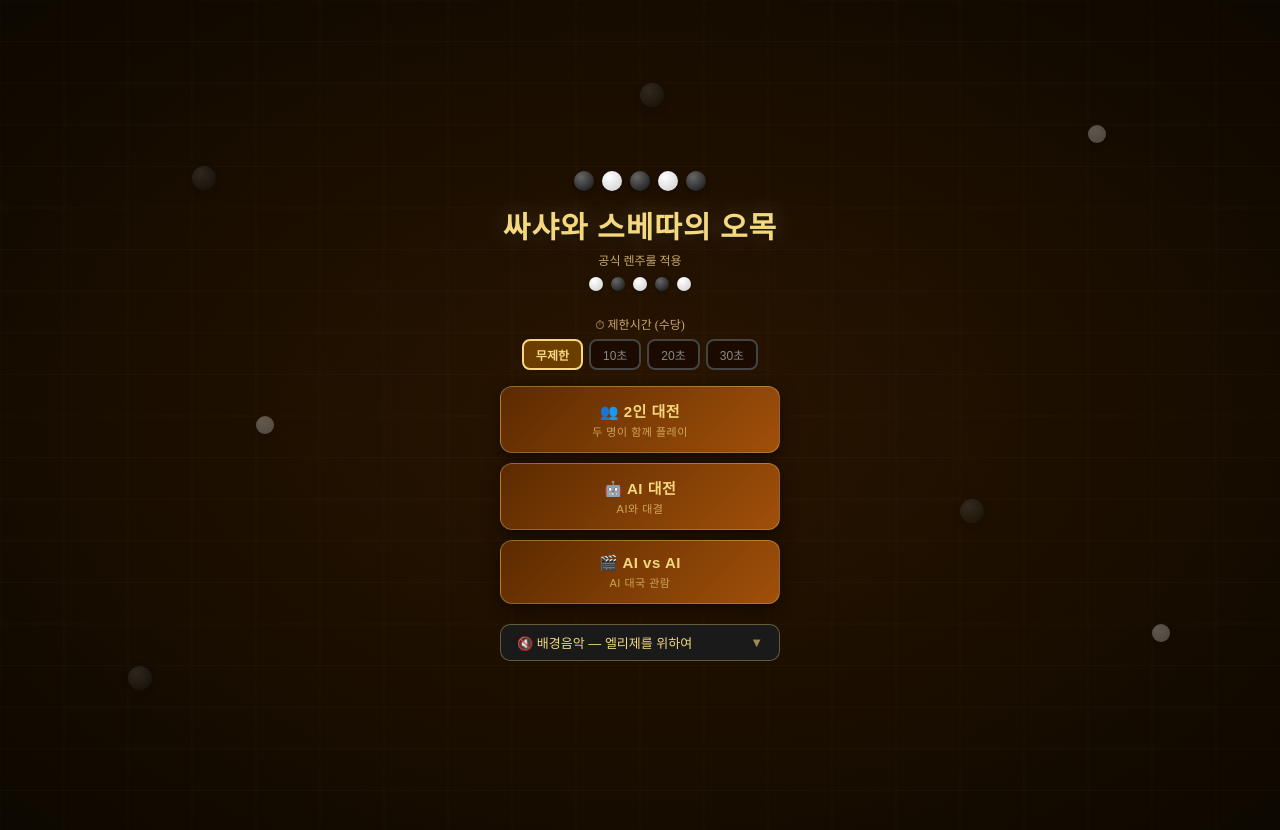
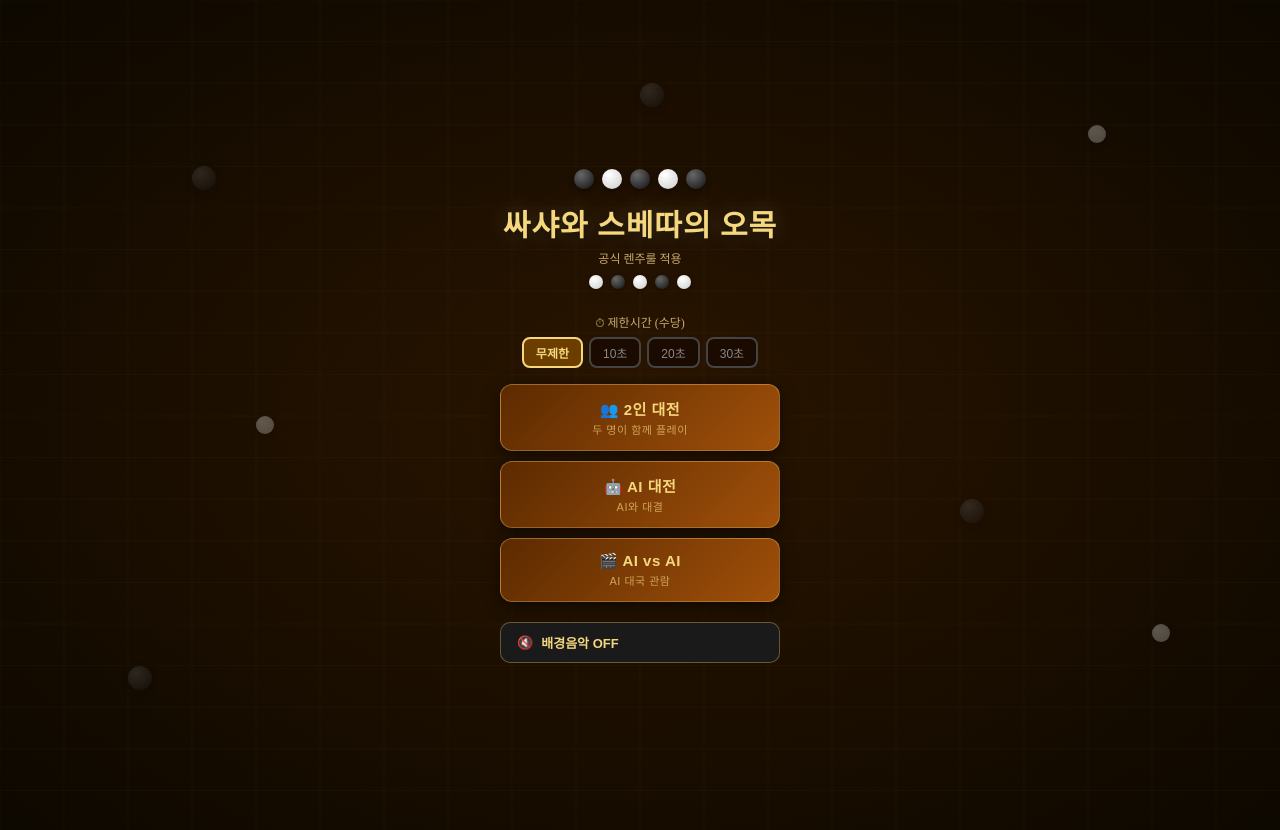
Before and after one commit to alexkim0486/alex-omok, a React (Create React App) app: page / in a window 1280 px wide. Built offline with nearby package versions, Linux system fonts and the light colour scheme.

Commit message:
YouTube 팝송 100곡 랜덤 배경음악 추가

```diff
--- a/src/App.js
+++ b/src/App.js
@@ -326,138 +326,217 @@ function useBoardSize(){
   return size;
 }
 
-// ── 클래식 음악 (Web Audio) ──────────────────────────────
-const CLASSICS = [
-  {name:'엘리제를 위하여', composer:'베토벤',
-   notes:[{f:659,d:.3},{f:623,d:.3},{f:659,d:.3},{f:623,d:.3},{f:659,d:.3},{f:494,d:.3},{f:587,d:.3},{f:523,d:.3},{f:440,d:.6},{f:0,d:.1},{f:262,d:.3},{f:330,d:.3},{f:440,d:.3},{f:494,d:.6},{f:0,d:.1},{f:330,d:.3},{f:415,d:.3},{f:494,d:.3},{f:523,d:.6}]},
-  {name:'터키 행진곡', composer:'모차르트',
-   notes:[{f:440,d:.2},{f:440,d:.2},{f:415,d:.2},{f:440,d:.2},{f:0,d:.1},{f:440,d:.2},{f:0,d:.1},{f:440,d:.2},{f:494,d:.2},{f:523,d:.2},{f:494,d:.2},{f:523,d:.2},{f:0,d:.1},{f:523,d:.2},{f:0,d:.1},{f:523,d:.2},{f:587,d:.2},{f:659,d:.4}]},
-  {name:'녹턴 Op.9', composer:'쇼팽',
-   notes:[{f:494,d:.6},{f:587,d:.3},{f:659,d:.3},{f:740,d:.6},{f:659,d:.3},{f:587,d:.3},{f:523,d:.9},{f:0,d:.2},{f:440,d:.6},{f:523,d:.3},{f:587,d:.3},{f:659,d:.9}]},
-  {name:'미뉴에트', composer:'바흐',
-   notes:[{f:392,d:.4},{f:349,d:.2},{f:330,d:.2},{f:294,d:.2},{f:262,d:.4},{f:294,d:.4},{f:330,d:.4},{f:392,d:.4},{f:349,d:.4},{f:294,d:.8},{f:440,d:.4},{f:392,d:.2},{f:349,d:.2},{f:330,d:.2},{f:294,d:.4}]},
-  {name:'달빛', composer:'드뷔시',
-   notes:[{f:415,d:.5},{f:523,d:.5},{f:622,d:.5},{f:740,d:1},{f:622,d:.5},{f:523,d:.5},{f:466,d:.5},{f:415,d:1},{f:370,d:.5},{f:466,d:.5},{f:523,d:.5},{f:622,d:1}]},
-  {name:'월광 소나타', composer:'베토벤',
-   notes:[{f:208,d:.4},{f:262,d:.4},{f:330,d:.4},{f:208,d:.4},{f:262,d:.4},{f:330,d:.4},{f:196,d:.4},{f:247,d:.4},{f:330,d:.4},{f:196,d:.4},{f:247,d:.4},{f:330,d:.4},{f:175,d:.4},{f:220,d:.4},{f:294,d:.8}]},
-  {name:'캐논', composer:'파헬벨',
-   notes:[{f:294,d:.4},{f:220,d:.4},{f:247,d:.4},{f:196,d:.4},{f:196,d:.4},{f:147,d:.4},{f:175,d:.4},{f:220,d:.4},{f:294,d:.4},{f:220,d:.4},{f:247,d:.4},{f:196,d:.4},{f:175,d:.4},{f:220,d:.4},{f:247,d:.4},{f:294,d:.4}]},
-  {name:'세레나데', composer:'슈베르트',
-   notes:[{f:330,d:.3},{f:294,d:.15},{f:330,d:.15},{f:349,d:.3},{f:294,d:.3},{f:262,d:.6},{f:0,d:.15},{f:262,d:.3},{f:294,d:.3},{f:330,d:.3},{f:392,d:.3},{f:440,d:.6}]},
-  {name:'백조', composer:'생상스',
-   notes:[{f:523,d:.6},{f:494,d:.3},{f:440,d:.3},{f:494,d:.6},{f:523,d:.6},{f:587,d:.3},{f:659,d:.3},{f:587,d:.6},{f:523,d:.6},{f:494,d:.3},{f:523,d:.3},{f:587,d:1.2}]},
-  {name:'작은 별', composer:'모차르트',
-   notes:[{f:262,d:.4},{f:262,d:.4},{f:392,d:.4},{f:392,d:.4},{f:440,d:.4},{f:440,d:.4},{f:392,d:.8},{f:349,d:.4},{f:349,d:.4},{f:330,d:.4},{f:330,d:.4},{f:294,d:.4},{f:294,d:.4},{f:262,d:.8}]},
+// ── 한국인이 좋아하는 팝송 100곡 YouTube ID ──────────────
+const POPSONGS = [
+  {title:'Shape of You',artist:'Ed Sheeran',id:'JGwWNGJdvx8'},
+  {title:'Blinding Lights',artist:'The Weeknd',id:'4NRXx6U8ABQ'},
+  {title:'Someone Like You',artist:'Adele',id:'hLQl3WQQoQ0'},
+  {title:'Rolling in the Deep',artist:'Adele',id:'rYEDA3JcQqw'},
+  {title:'Happy',artist:'Pharrell Williams',id:'ZbZSe6N_BXs'},
+  {title:'Uptown Funk',artist:'Bruno Mars',id:'OPf0YbXqDm0'},
+  {title:'Stay With Me',artist:'Sam Smith',id:'pB-5XG-DbAA'},
+  {title:'Thinking Out Loud',artist:'Ed Sheeran',id:'lp-EO5I60KA'},
+  {title:'Let Her Go',artist:'Passenger',id:'RBumgq5yVrA'},
+  {title:'Counting Stars',artist:'OneRepublic',id:'hT_nvWreIhg'},
+  {title:'Photograph',artist:'Ed Sheeran',id:'nSDgHBxUbVQ'},
+  {title:'Perfect',artist:'Ed Sheeran',id:'2Vv-BfVoq4g'},
+  {title:'All of Me',artist:'John Legend',id:'450p7goxZqg'},
+  {title:'See You Again',artist:'Wiz Khalifa',id:'RgKAFK5djSk'},
+  {title:'Shallow',artist:'Lady Gaga',id:'bo_efYhYU2A'},
+  {title:'A Thousand Years',artist:'Christina Perri',id:'rtOvBOTyX00'},
+  {title:'Poker Face',artist:'Lady Gaga',id:'bESGLojNYSo'},
+  {title:'Bad Guy',artist:'Billie Eilish',id:'DyDfgMOUjCI'},
+  {title:'Levitating',artist:'Dua Lipa',id:'TUVcZfQe-Kw'},
+  {title:'Watermelon Sugar',artist:'Harry Styles',id:'E07s5ZYygMg'},
+  {title:'Dynamite',artist:'BTS',id:'gdZLi9oWNZg'},
+  {title:'Butter',artist:'BTS',id:'WMweEpGlu_U'},
+  {title:'Permission to Dance',artist:'BTS',id:'CuklIb9d3fI'},
+  {title:'LALISA',artist:'LISA',id:'awkkyBH2zEo'},
+  {title:'Pink Venom',artist:'BLACKPINK',id:'nSD9lMVMCuA'},
+  {title:'Attention',artist:'NewJeans',id:'ArmDp-zijuc'},
+  {title:'Hype Boy',artist:'NewJeans',id:'MirbCiMhIPE'},
+  {title:'Love Dive',artist:'IVE',id:'4vbDFu0PUew'},
+  {title:'After LIKE',artist:'IVE',id:'F0B7HDiY-10'},
+  {title:'Nxde',artist:'(G)I-DLE',id:'yYK9uaAVCGw'},
+  {title:'Believer',artist:'Imagine Dragons',id:'7wtfhZwyrcc'},
+  {title:'Thunder',artist:'Imagine Dragons',id:'va0PTsJxBLE'},
+  {title:'Demons',artist:'Imagine Dragons',id:'mWRsgZuwf_8'},
+  {title:'Radioactive',artist:'Imagine Dragons',id:'ktvTqknDobU'},
+  {title:'Stressed Out',artist:'Twenty One Pilots',id:'pXRviuL6vMY'},
+  {title:'Ride',artist:'Twenty One Pilots',id:'Pw-4kopvmi8'},
+  {title:'Mr. Brightside',artist:'The Killers',id:'gGdGFtwCNBE'},
+  {title:'Human',artist:'The Killers',id:'RIZdjT9SCPE'},
+  {title:'Viva La Vida',artist:'Coldplay',id:'dvgZkm1xWPE'},
+  {title:'The Scientist',artist:'Coldplay',id:'RB-RcX5DS5A'},
+  {title:'Fix You',artist:'Coldplay',id:'k4V3Mo61fJM'},
+  {title:'Yellow',artist:'Coldplay',id:'yKNxeF4KMsY'},
+  {title:'Clocks',artist:'Coldplay',id:'d020hcWA_Wg'},
+  {title:'Someone You Loved',artist:'Lewis Capaldi',id:'zABZyahH4t0'},
+  {title:'Before You Go',artist:'Lewis Capaldi',id:'_V2sBURgUBI'},
+  {title:'Heat Waves',artist:'Glass Animals',id:'mRD0-GxqHVo'},
+  {title:'drivers license',artist:'Olivia Rodrigo',id:'ZmDBbnmKpqQ'},
+  {title:'good 4 u',artist:'Olivia Rodrigo',id:'gNi_6U5Pm_o'},
+  {title:'traitor',artist:'Olivia Rodrigo',id:'4ux2oDHMFiA'},
+  {title:'Peaches',artist:'Justin Bieber',id:'tQ0yjYMHNkM'},
+  {title:'Stay',artist:'Justin Bieber',id:'iom4fQOiMW8'},
+  {title:'Love Yourself',artist:'Justin Bieber',id:'oyEuk8j8imI'},
+  {title:'Sorry',artist:'Justin Bieber',id:'fRh_vgS2dFE'},
+  {title:'Anti-Hero',artist:'Taylor Swift',id:'b1kbLwvqugk'},
+  {title:'Shake It Off',artist:'Taylor Swift',id:'nfWlot6h_JM'},
+  {title:'Blank Space',artist:'Taylor Swift',id:'e-ORhEE9VVg'},
+  {title:'Bad Blood',artist:'Taylor Swift',id:'QcIy9NiNbmo'},
+  {title:'Cruel Summer',artist:'Taylor Swift',id:'ic8j13piAhQ'},
+  {title:'As It Was',artist:'Harry Styles',id:'H5v3kku4y6Q'},
+  {title:'Adore You',artist:'Harry Styles',id:'VF-r5TtlT9w'},
+  {title:'Flowers',artist:'Miley Cyrus',id:'G7KNmW9a75Y'},
+  {title:'Midnight Rain',artist:'Taylor Swift',id:'yY8BO4x7OX4'},
+  {title:'Positions',artist:'Ariana Grande',id:'tcYodQoapMg'},
+  {title:'7 rings',artist:'Ariana Grande',id:'QYh6mYIJG2Y'},
+  {title:'thank u, next',artist:'Ariana Grande',id:'gl1aHhXnN1k'},
+  {title:'God is a woman',artist:'Ariana Grande',id:'kHLHSlExFis'},
+  {title:'Lose You To Love Me',artist:'Selena Gomez',id:'_1OfTeZLioo'},
+  {title:'Come & Get It',artist:'Selena Gomez',id:'pCTae4TPFCE'},
+  {title:'Wolves',artist:'Selena Gomez',id:'0n7jEexKnOQ'},
+  {title:'Dance Monkey',artist:'Tones and I',id:'q0hyYWKXF0Q'},
+  {title:'Havana',artist:'Camila Cabello',id:'HCjNJDNzw8Y'},
+  {title:'Señorita',artist:'Shawn Mendes',id:'Pkh8UtuejGw'},
+  {title:'Stitches',artist:'Shawn Mendes',id:'VbfpW0pbvaU'},
+  {title:'Treat You Better',artist:'Shawn Mendes',id:'lY2yjAdbvdQ'},
+  {title:'Mercy',artist:'Shawn Mendes',id:'Lp7E973LKQE'},
+  {title:'One Dance',artist:'Drake',id:'iuqXFC_qIvA'},
+  {title:'Hotline Bling',artist:'Drake',id:'uxpDa-c-4Mc'},
+  {title:'God\'s Plan',artist:'Drake',id:'xpVfcZ0ZcFM'},
+  {title:'Circles',artist:'Post Malone',id:'21qNxnCS8WU'},
+  {title:'Sunflower',artist:'Post Malone',id:'ApXoWvfEYVU'},
+  {title:'Rockstar',artist:'Post Malone',id:'UceaB4D0jpo'},
+  {title:'Bohemian Rhapsody',artist:'Queen',id:'fJ9rUzIMcZQ'},
+  {title:'Don\'t Stop Me Now',artist:'Queen',id:'HgzGwKwLmgM'},
+  {title:'We Will Rock You',artist:'Queen',id:'-tJYN-eG1zk'},
+  {title:'Hotel California',artist:'Eagles',id:'BciS5krYL80'},
+  {title:'Smells Like Teen Spirit',artist:'Nirvana',id:'hTWKbfoikeg'},
+  {title:'Wonderwall',artist:'Oasis',id:'bx1Bh8ZvH84'},
+  {title:'Yesterday',artist:'Beatles',id:'NrgmdOz227I'},
+  {title:'Let It Be',artist:'Beatles',id:'QDYfEBY9NM4'},
+  {title:'Hey Jude',artist:'Beatles',id:'A_MjCqQoLLA'},
+  {title:'Imagine',artist:'John Lennon',id:'YkgkThdzX-8'},
+  {title:'Billie Jean',artist:'Michael Jackson',id:'Zi_XLOBDo_Y'},
+  {title:'Thriller',artist:'Michael Jackson',id:'sOnqjkJTMaA'},
+  {title:'Beat It',artist:'Michael Jackson',id:'oRdxUFDoQe0'},
+  {title:'I Will Always Love You',artist:'Whitney Houston',id:'3JWTaaS7LdU'},
+  {title:'My Heart Will Go On',artist:'Celine Dion',id:'WNIPqafd4As'},
+  {title:'Hello',artist:'Adele',id:'YQHsXMglC9A'},
+  {title:'Set Fire to the Rain',artist:'Adele',id:'Ri7-vnrJD3k'},
+  {title:'Skyfall',artist:'Adele',id:'DeumyOPc9WA'},
 ];
 
-function useAudio() {
-  const ctxRef=useRef(null);
-  const masterRef=useRef(null);
-  const loopRef=useRef(null);
-  const [musicOn,setMusicOn]=useState(false);
-  const [selectedMusic,setSelectedMusic]=useState(0);
+// ── YouTube 음악 플레이어 ─────────────────────────────────
+function useYouTubeMusic() {
+  const playerRef = useRef(null);
+  const containerRef = useRef(null);
+  const [musicOn, setMusicOn] = useState(false);
+  const [currentIdx, setCurrentIdx] = useState(null);
+  const [ready, setReady] = useState(false);
+  const shuffledRef = useRef([]);
 
-  const getCtx=()=>{
-    if(!ctxRef.current){
-      ctxRef.current=new(window.AudioContext||window.webkitAudioContext)();
-      masterRef.current=ctxRef.current.createGain();
-      masterRef.current.gain.value=0.15;
-      masterRef.current.connect(ctxRef.current.destination);
+  // 셔플 리스트 생성
+  const makeShuffled = () => {
+    const arr = [...Array(POPSONGS.length).keys()];
+    for (let i = arr.length-1; i>0; i--) {
+      const j = Math.floor(Math.random()*(i+1));
+      [arr[i],arr[j]] = [arr[j],arr[i]];
     }
-    if(ctxRef.current.state==='suspended') ctxRef.current.resume();
-    return ctxRef.current;
+    return arr;
   };
 
-  const stopMusic=useCallback(()=>{
-    if(loopRef.current){clearInterval(loopRef.current);loopRef.current=null;}
-  },[]);
+  useEffect(() => {
+    shuffledRef.current = makeShuffled();
+    // YouTube IFrame API 로드
+    if (!window.YT) {
+      const tag = document.createElement('script');
+      tag.src = 'https://www.youtube.com/iframe_api';
+      document.head.appendChild(tag);
+    }
+    window.onYouTubeIframeAPIReady = () => setReady(true);
+    if (window.YT && window.YT.Player) setReady(true);
+  }, []);
 
-  const playMelody=useCallback((musicIdx)=>{
-    const ctx=getCtx();
-    const notes=CLASSICS[musicIdx].notes;
-    let t=ctx.currentTime+0.05;
-    notes.forEach(({f,d})=>{
-      if(f>0){
-        // 피아노 메인 음
-        const osc=ctx.createOscillator();
-        const g=ctx.createGain();
-        osc.type='triangle';
-        osc.frequency.value=f;
-        g.gain.setValueAtTime(0.45,t);
-        g.gain.exponentialRampToValueAtTime(0.18,t+d*0.3);
-        g.gain.exponentialRampToValueAtTime(0.001,t+d*0.95);
-        osc.connect(g);g.connect(masterRef.current);
-        osc.start(t);osc.stop(t+d);
-        // 피아노 배음 (2배음)
-        const osc2=ctx.createOscillator();
-        const g2=ctx.createGain();
-        osc2.type='sine';
-        osc2.frequency.value=f*2;
-        g2.gain.setValueAtTime(0.12,t);
-        g2.gain.exponentialRampToValueAtTime(0.001,t+d*0.5);
-        osc2.connect(g2);g2.connect(masterRef.current);
-        osc2.start(t);osc2.stop(t+d*0.5);
-        // 피아노 저음 반주 (옥타브 아래)
-        const osc3=ctx.createOscillator();
-        const g3=ctx.createGain();
-        osc3.type='sine';
-        osc3.frequency.value=f*0.5;
-        g3.gain.setValueAtTime(0.08,t);
-        g3.gain.exponentialRampToValueAtTime(0.001,t+d*0.7);
-        osc3.connect(g3);g3.connect(masterRef.current);
-        osc3.start(t);osc3.stop(t+d*0.7);
+  const createPlayer = useCallback((videoId, idx) => {
+    if (!window.YT || !window.YT.Player) return;
+    if (playerRef.current) {
+      try { playerRef.current.destroy(); } catch(e) {}
+    }
+    if (!document.getElementById('yt-player-div')) return;
+    playerRef.current = new window.YT.Player('yt-player-div', {
+      height: '1', width: '1',
+      videoId,
+      playerVars: { autoplay: 1, controls: 0, rel: 0, showinfo: 0, modestbranding: 1 },
+      events: {
+        onReady: (e) => { e.target.setVolume(40); e.target.playVideo(); },
+        onStateChange: (e) => {
+          if (e.data === window.YT.PlayerState.ENDED) playNext();
+        },
+        onError: () => playNext(),
       }
-      t+=d;
     });
-    return t-ctx.currentTime;
-  },[]);
+    setCurrentIdx(idx);
+  }, []);
 
-  const startMusic=useCallback((idx)=>{
-    stopMusic();
-    const dur=playMelody(idx)*1000;
-    loopRef.current=setInterval(()=>playMelody(idx),dur+200);
-  },[playMelody,stopMusic]);
+  const playNext = useCallback(() => {
+    const list = shuffledRef.current;
+    if (!list.length) return;
+    const nextPos = currentIdx !== null
+      ? (list.indexOf(currentIdx) + 1) % list.length : 0;
+    const nextIdx = list[nextPos];
+    createPlayer(POPSONGS[nextIdx].id, nextIdx);
+  }, [currentIdx, createPlayer]);
 
-  const toggleMusic=useCallback((idx)=>{
-    const i=idx!==undefined?idx:selectedMusic;
-    setMusicOn(on=>{
-      if(on&&idx===undefined){stopMusic();return false;}
-      startMusic(i);return true;
+  const toggleMusic = useCallback(() => {
+    setMusicOn(on => {
+      if (on) {
+        try { playerRef.current?.stopVideo(); } catch(e) {}
+        return false;
+      } else {
+        const list = shuffledRef.current;
+        const idx = list[Math.floor(Math.random() * list.length)];
+        createPlayer(POPSONGS[idx].id, idx);
+        return true;
+      }
     });
-    if(idx!==undefined) setSelectedMusic(idx);
-  },[startMusic,stopMusic,selectedMusic]);
+  }, [createPlayer]);
 
-  const playStone=useCallback((color)=>{
-    try{
-      const ctx=getCtx();
-      const osc=ctx.createOscillator();
-      const g=ctx.createGain();
-      osc.type='sine';
-      osc.frequency.value=color===BLACK?180:360;
-      g.gain.setValueAtTime(0.4,ctx.currentTime);
-      g.gain.exponentialRampToValueAtTime(0.001,ctx.currentTime+0.15);
-      osc.connect(g);g.connect(ctx.destination);
-      osc.start();osc.stop(ctx.currentTime+0.15);
-    }catch(e){}
-  },[]);
+  const playStone = useCallback((color) => {
+    try {
+      const ctx = new (window.AudioContext || window.webkitAudioContext)();
+      const osc = ctx.createOscillator();
+      const g = ctx.createGain();
+      osc.type = 'sine';
+      osc.frequency.value = color === BLACK ? 180 : 360;
+      g.gain.setValueAtTime(0.4, ctx.currentTime);
+      g.gain.exponentialRampToValueAtTime(0.001, ctx.currentTime + 0.15);
+      osc.connect(g); g.connect(ctx.destination);
+      osc.start(); osc.stop(ctx.currentTime + 0.15);
+    } catch(e) {}
+  }, []);
 
-  const playWin=useCallback(()=>{
-    try{
-      const ctx=getCtx();
-      [523,659,784,1047].forEach((f,i)=>{
-        const osc=ctx.createOscillator();
-        const g=ctx.createGain();
-        osc.type='triangle';osc.frequency.value=f;
-        g.gain.setValueAtTime(0.3,ctx.currentTime+i*0.18);
-        g.gain.exponentialRampToValueAtTime(0.001,ctx.currentTime+i*0.18+0.4);
-        osc.connect(g);g.connect(ctx.destination);
+  const playWin = useCallback(() => {
+    try {
+      const ctx = new (window.AudioContext || window.webkitAudioContext)();
+      [523,659,784,1047].forEach((f,i) => {
+        const osc = ctx.createOscillator();
+        const g = ctx.createGain();
+        osc.type = 'triangle'; osc.frequency.value = f;
+        g.gain.setValueAtTime(0.3, ctx.currentTime+i*0.18);
+        g.gain.exponentialRampToValueAtTime(0.001, ctx.currentTime+i*0.18+0.4);
+        osc.connect(g); g.connect(ctx.destination);
         osc.start(ctx.currentTime+i*0.18);
         osc.stop(ctx.currentTime+i*0.18+0.4);
       });
-    }catch(e){}
-  },[]);
+    } catch(e) {}
+  }, []);
 
-  return{musicOn,toggleMusic,selectedMusic,setSelectedMusic,playStone,playWin,stopMusic};
+  const currentSong = currentIdx !== null ? POPSONGS[currentIdx] : null;
+
+  return { musicOn, toggleMusic, playNext, currentSong, ready, playStone, playWin };
 }
 
 // ── 타이머 색상 ──────────────────────────────────────────
@@ -491,11 +570,10 @@ export default function App() {
   const[timeLimit,setTimeLimit]=useState(0);
   const[timeLeft,setTimeLeft]=useState(0);
   const[pending,setPending]=useState(null); // 착수 대기
-  const[showMusicPanel,setShowMusicPanel]=useState(false);
   const avaRef=useRef(false);
   const boardRef=useRef(board);
   const turnRef=useRef(turn);
-  const{musicOn,toggleMusic,selectedMusic,setSelectedMusic,playStone,playWin}=useAudio();
+  const{musicOn,toggleMusic,playNext,currentSong,playStone,playWin}=useYouTubeMusic();
 
   boardRef.current=board;
   turnRef.current=turn;
@@ -628,6 +706,9 @@ export default function App() {
   // ── 메뉴 화면 ───────────────────────────────────────────
   if(!mode) return (
     <div style={{minHeight:'100vh',background:'radial-gradient(ellipse at center,#2a1500 0%,#0d0800 100%)',display:'flex',flexDirection:'column',alignItems:'center',justifyContent:'center',fontFamily:'serif',padding:16,position:'relative',overflow:'hidden'}}>
+      {/* YouTube 숨김 플레이어 */}
+      <div id="yt-player-div" style={{position:'fixed',bottom:-10,left:-10,width:1,height:1,overflow:'hidden',pointerEvents:'none'}}/>
+
       {/* 바둑판 배경 패턴 */}
       <svg style={{position:'absolute',top:0,left:0,width:'100%',height:'100%',opacity:0.07,pointerEvents:'none'}}>
         {Array.from({length:20},(_,i)=>(
@@ -681,24 +762,24 @@ export default function App() {
         ))}
       </div>
 
-      {/* 음악 */}
+      {/* 음악 버튼 */}
       <div style={{marginTop:20,position:'relative',zIndex:1,width:'100%',maxWidth:280}}>
-        <button onClick={()=>setShowMusicPanel(p=>!p)}
-          style={{width:'100%',background:musicOn?'#1a3a1a':'#1a1a1a',color:'#f5d77e',border:'1px solid #f5d77e55',borderRadius:10,padding:'8px 16px',fontSize:13,cursor:'pointer',display:'flex',alignItems:'center',justifyContent:'center',gap:8}}>
-          {musicOn?'🎵':'🔇'} 배경음악 — {CLASSICS[selectedMusic].name}
-          <span style={{marginLeft:'auto',opacity:0.6}}>{showMusicPanel?'▲':'▼'}</span>
+        <button onClick={toggleMusic}
+          style={{width:'100%',background:musicOn?'#1a3a1a':'#1a1a1a',color:'#f5d77e',border:'1px solid #f5d77e55',borderRadius:10,padding:'10px 16px',fontSize:13,cursor:'pointer',display:'flex',alignItems:'center',gap:8}}>
+          <span>{musicOn?'🎵':'🔇'}</span>
+          <div style={{flex:1,textAlign:'left'}}>
+            <div style={{fontWeight:700}}>{musicOn?'음악 재생 중':'배경음악 OFF'}</div>
+            {musicOn&&currentSong&&(
+              <div style={{fontSize:11,opacity:0.75,marginTop:1}}>
+                {currentSong.title} — {currentSong.artist}
+              </div>
+            )}
+          </div>
+          {musicOn&&<button onClick={e=>{e.stopPropagation();playNext();}}
+            style={{background:'#2a4a2a',border:'1px solid #4a7a4a',color:'#fff',borderRadius:6,padding:'3px 8px',fontSize:11,cursor:'pointer'}}>
+            ⏭ 다음
+          </button>}
         </button>
-        {showMusicPanel && (
-          <div style={{background:'#0d0800',border:'1px solid #3a2000',borderRadius:10,marginTop:4,overflow:'hidden'}}>
-            {CLASSICS.map((c,i)=>(
-              <button key={i} onClick={()=>{setSelectedMusic(i);toggleMusic(i);setShowMusicPanel(false);}}
-                style={{width:'100%',background:selectedMusic===i?'#2a1500':'transparent',color:selectedMusic===i?'#f5d77e':'#c8a96e',border:'none',borderBottom:'1px solid #2a1500',padding:'8px 14px',cursor:'pointer',textAlign:'left',fontSize:12,display:'flex',justifyContent:'space-between'}}>
-                <span>{i+1}. {c.name}</span>
-                <span style={{opacity:0.6}}>{c.composer}</span>
-              </button>
-            ))}
-          </div>
-        )}
       </div>
     </div>
   );
@@ -764,11 +845,26 @@ export default function App() {
           {mode==='pvp'?'2인 대전':mode==='pva'?`AI 대전 (Lv.${aiLevel} ${LEVEL_NAMES[aiLevel]})` :'AI vs AI'}
         </h2>
         <span style={{color:'#c8a96e',fontSize:11,whiteSpace:'nowrap'}}>{moveCount}수</span>
-        <button onClick={()=>toggleMusic()}
+        <button onClick={toggleMusic}
           style={{background:musicOn?'#1a3a1a':'#1a1a1a',border:'1px solid #5a3000',color:'#f5d77e',borderRadius:7,padding:'3px 7px',cursor:'pointer',fontSize:12}}>
           {musicOn?'🎵':'🔇'}
         </button>
       </div>
+      {/* 현재 곡명 표시 */}
+      {musicOn&&currentSong&&(
+        <div style={{display:'flex',alignItems:'center',gap:6,marginBottom:4,maxWidth:boardPx,width:'100%',padding:'0 8px',boxSizing:'border-box'}}>
+          <div style={{flex:1,background:'#0d0800',border:'1px solid #3a2000',borderRadius:8,padding:'4px 10px',fontSize:10,color:'#c8a96e',display:'flex',alignItems:'center',gap:6,overflow:'hidden'}}>
+            <span>🎵</span>
+            <span style={{overflow:'hidden',textOverflow:'ellipsis',whiteSpace:'nowrap'}}>
+              {currentSong.title} — {currentSong.artist}
+            </span>
+          </div>
+          <button onClick={playNext}
+            style={{background:'#1a2a1a',border:'1px solid #3a5a3a',color:'#aaa',borderRadius:7,padding:'4px 8px',fontSize:11,cursor:'pointer',whiteSpace:'nowrap'}}>
+            ⏭ 다음
+          </button>
+        </div>
+      )}
 
       {renderSettings()}
 
```
